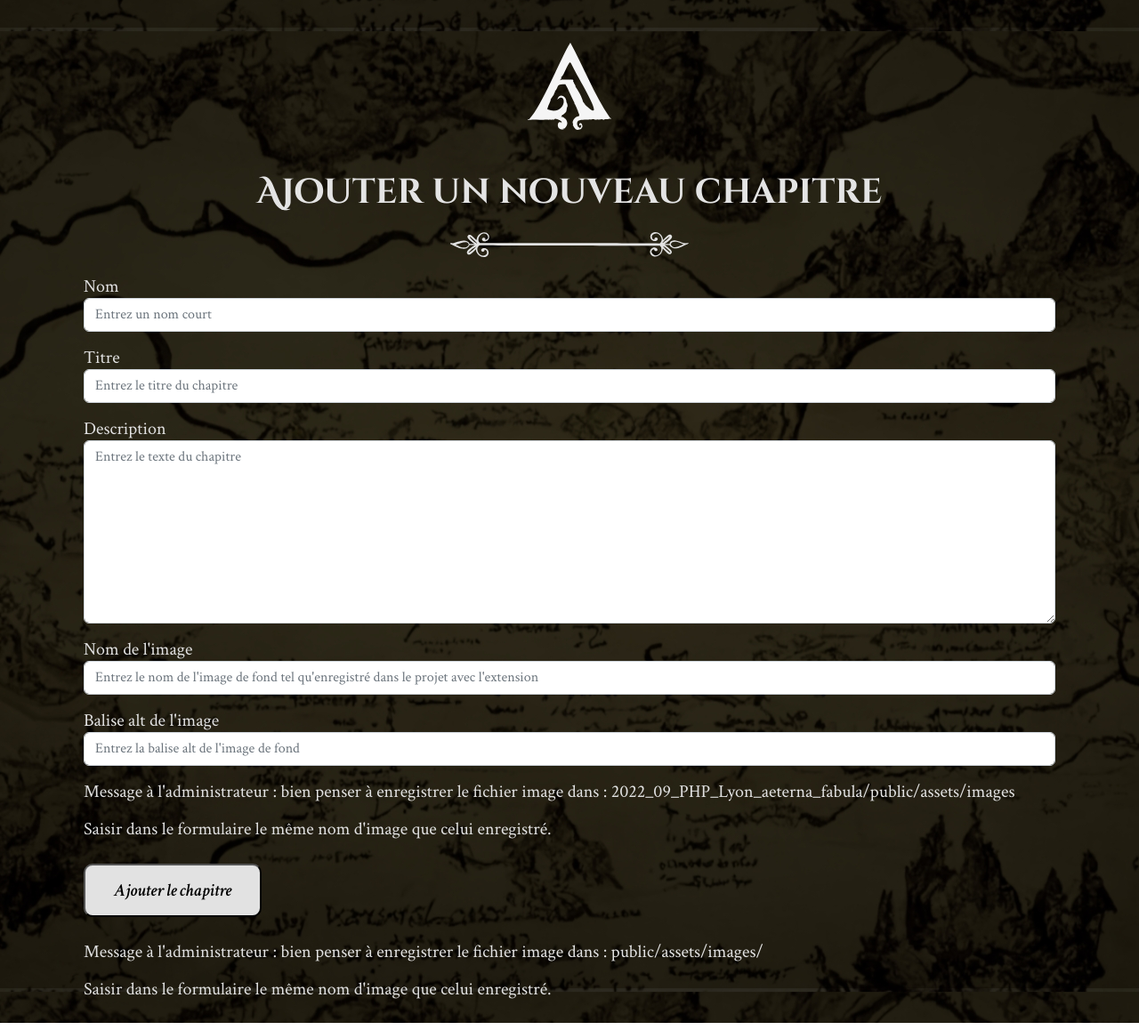
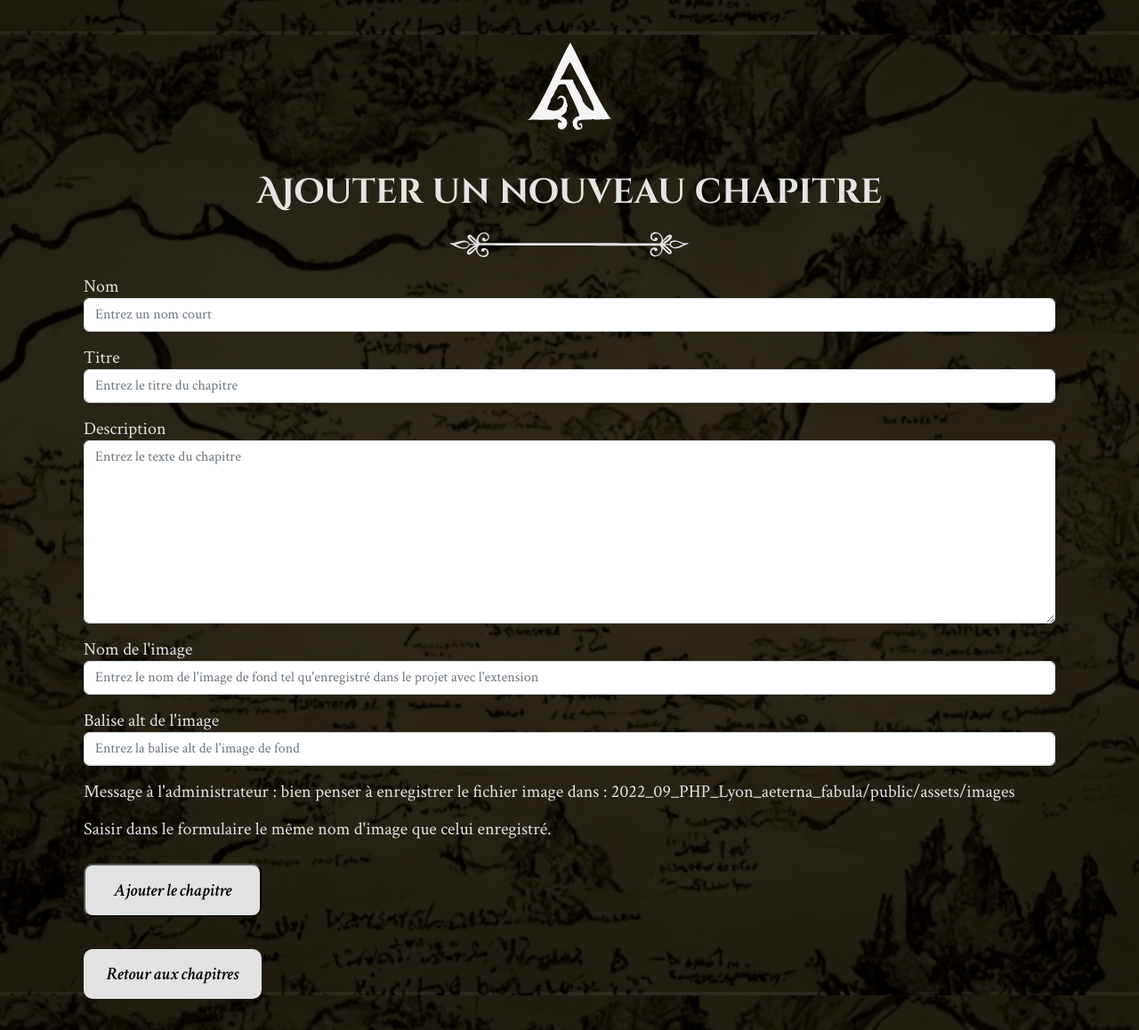
Before and after one commit to WildCodeSchool/2022_09_PHP_Lyon_aeterna_fabula, a PHP site: template src/View/Chapter/admin_add.html.twig in a window 1280 px wide. Shown: the whole page at 89% size. Run offline with PHP 8.4, Linux system fonts and the light colour scheme; the template is opened without the code that fills it, so the values that code supplies are empty; some libraries are stand-ins or nearby versions.

Commit message:
resolved problem because a merge before

```diff
--- a/src/View/Chapter/admin_add.html.twig
+++ b/src/View/Chapter/admin_add.html.twig
@@ -31,9 +31,6 @@
 			</p>
 		</form>
 
-		<p>Message à l'administrateur : bien penser à enregistrer le fichier image dans :
-																											public/assets/images/</p>
-		<p>Saisir dans le formulaire le même nom d'image que celui enregistré.</p>
-
+		<a class="buttonAction raise" href="/chapters">Retour aux chapitres</a>
 	</div>
 </main>{% endblock %}
```
